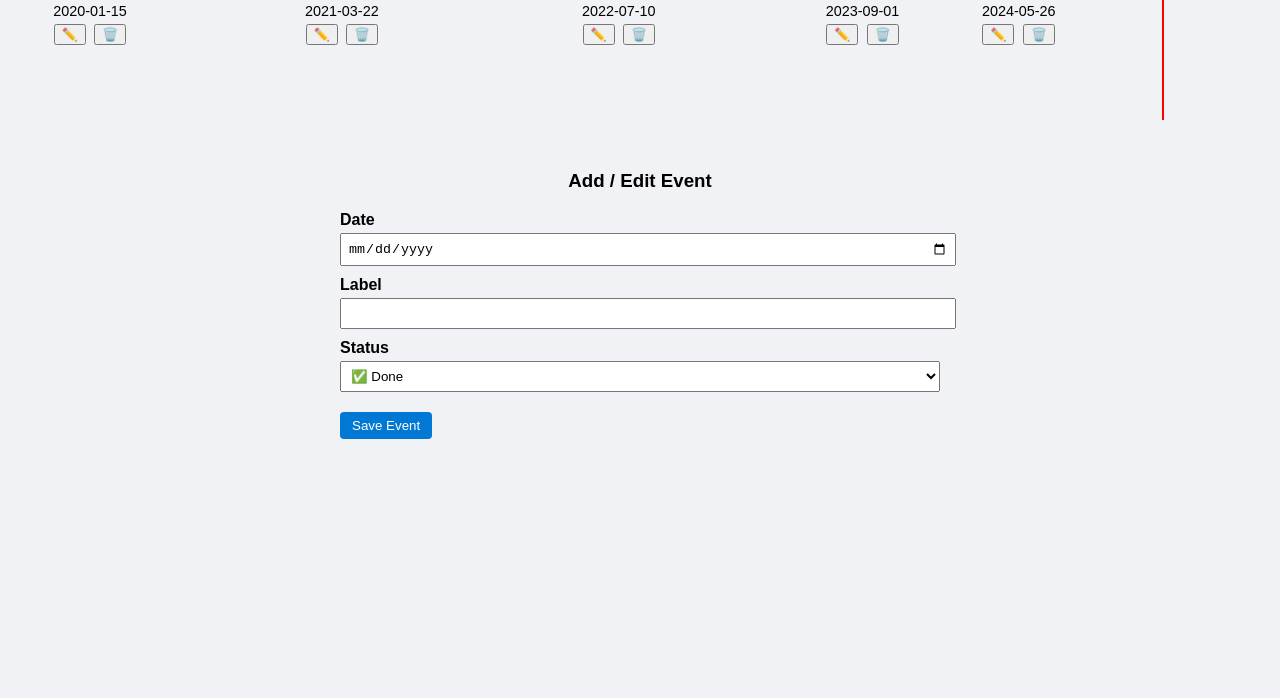
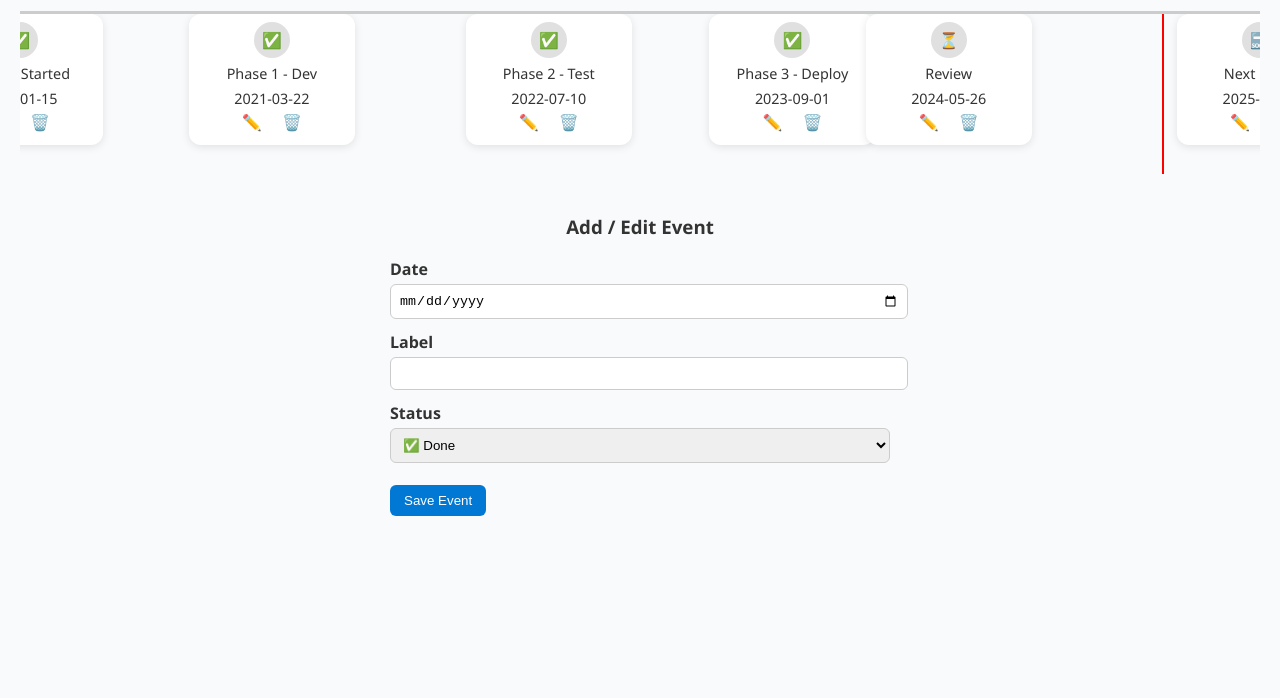
Before and after one commit to Naellas/timeline, a plain HTML site: page index.html in a window 1280 px wide. Shown: the part 102-800 px from the top of the page. Drawn offline with Linux system fonts and the light colour scheme.

Commit message:
Add files via upload

```diff
--- a/index.html
+++ b/index.html
@@ -3,34 +3,46 @@
 <html lang="en">
 <head>
   <meta charset="UTF-8">
-  <title>Interactive Dynamic Timeline</title>
+  <meta name="viewport" content="width=device-width, initial-scale=1.0">
+  <title>Interactive Timeline</title>
   <style>
-    body { font-family: Arial, sans-serif; margin: 20px; background: #f0f2f5; }
-    h2, h3 { text-align: center; }
+    body {
+      font-family: "Segoe UI", sans-serif;
+      margin: 0;
+      padding: 20px;
+      background: #f9fafb;
+      color: #333;
+    }
+    h2, h3 {
+      text-align: center;
+    }
     .timeline-container {
       position: relative;
-      height: 140px;
-      border-top: 4px solid #ccc;
-      margin: 40px 0;
+      height: 160px;
+      border-top: 3px solid #ccc;
+      margin: 40px auto;
       overflow-x: auto;
       white-space: nowrap;
-      min-width: 1200px;
+      min-width: 100%;
     }
     .event {
-      display: inline-block;
       text-align: center;
       position: absolute;
-      transform: translateY(-50%);
-      width: 140px;
+      width: 150px;
+      transform: translateX(-50%);
+      background: white;
+      border-radius: 12px;
+      padding: 8px;
+      box-shadow: 0 2px 8px rgba(0,0,0,0.1);
     }
     .event .circle {
-      width: 40px;
-      height: 40px;
-      background: #ddd;
+      width: 36px;
+      height: 36px;
+      margin: 0 auto;
       border-radius: 50%;
-      line-height: 40px;
+      background: #e0e0e0;
+      line-height: 36px;
       font-weight: bold;
-      margin: 0 auto;
     }
     .event.active .circle {
       background: #0078d4;
@@ -41,43 +53,56 @@
       font-size: 0.9em;
     }
     .event button {
-      margin-top: 5px;
-      margin-left: 2px;
-      margin-right: 2px;
-      font-size: 0.8em;
+      background: none;
+      border: none;
       cursor: pointer;
+      font-size: 1em;
+      margin: 4px 2px;
     }
-
+    .event button:hover {
+      color: red;
+    }
     .now-marker {
       position: absolute;
       top: -10px;
       width: 2px;
-      height: 140px;
+      height: 180px;
       background: red;
     }
-
     .form-section {
-      max-width: 600px;
+      max-width: 500px;
       margin: 0 auto;
     }
-
-    .form-group { margin-bottom: 10px; }
-    label { display: block; font-weight: bold; margin-bottom: 4px; }
-    input, select { width: 100%; padding: 6px; }
+    .form-group {
+      margin-bottom: 12px;
+    }
+    label {
+      font-weight: 600;
+      display: block;
+      margin-bottom: 4px;
+    }
+    input, select {
+      width: 100%;
+      padding: 8px;
+      border: 1px solid #ccc;
+      border-radius: 6px;
+    }
     button.save-btn {
-      margin-top: 10px;
-      padding: 6px 12px;
       background: #0078d4;
       color: white;
       border: none;
-      border-radius: 4px;
+      padding: 8px 14px;
+      border-radius: 6px;
       cursor: pointer;
+      margin-top: 10px;
     }
-    button.save-btn:hover { background: #005a9e; }
+    button.save-btn:hover {
+      background: #005a9e;
+    }
   </style>
 </head>
 <body>
-  <h2>📅 Interactive Dynamic Timeline</h2>
+  <h2>📅 Interactive Timeline</h2>
   <div class="timeline-container" id="timelineContainer">
     <div id="nowMarker" class="now-marker"></div>
   </div>
```
